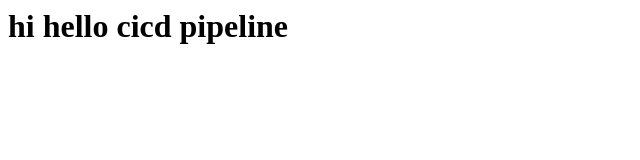
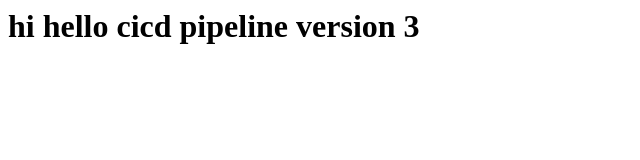
Before and after one commit to Precilla-mary/exp7, a plain HTML site: page index.html in a window 1280 px wide. Shown: the whole page, without its empty margins (0-640 px from the left). Drawn offline with Linux system fonts and the light colour scheme.

Commit message:
Updated Build Steps in

```diff
--- a/index.html
+++ b/index.html
@@ -1 +1 @@
-<h1>hi hello cicd pipeline</h1>
+<h1>hi hello cicd pipeline version 3</h1>
```
